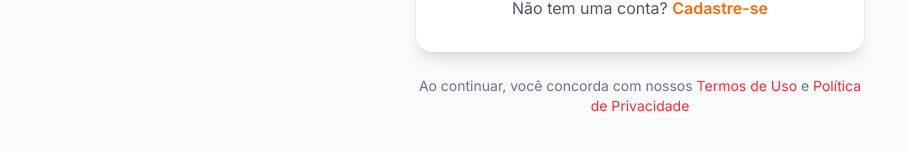
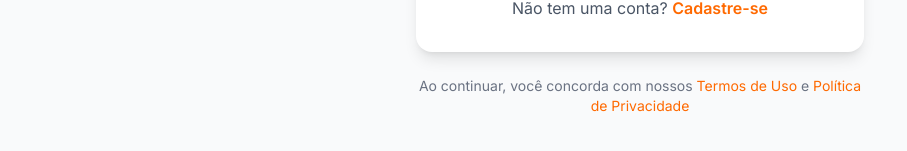
Before and after one commit to igor-rodz/Projeto-delivery, a Next.js app: page /auth in a window 1280 px wide. Shown: the part 625-776 px from the top of the page, without its empty margins (0-907 px from the left). Built offline with nearby package versions, Linux system fonts and the light colour scheme; no server answers.

Commit message:
auto-commit for 9786533a-58db-4ad6-96f5-74d366277380

```diff
--- a/src/app/auth/page.tsx
+++ b/src/app/auth/page.tsx
@@ -211,9 +211,9 @@ export default function AuthPage() {
 
           <p className="text-center text-gray-500 text-sm mt-6">
             Ao continuar, você concorda com nossos{' '}
-            <a href="#" className="text-red-500 hover:underline">Termos de Uso</a>
+            <a href="#" className="text-orange-500 hover:underline">Termos de Uso</a>
             {' '}e{' '}
-            <a href="#" className="text-red-500 hover:underline">Política de Privacidade</a>
+            <a href="#" className="text-orange-500 hover:underline">Política de Privacidade</a>
           </p>
         </div>
       </div>
```
